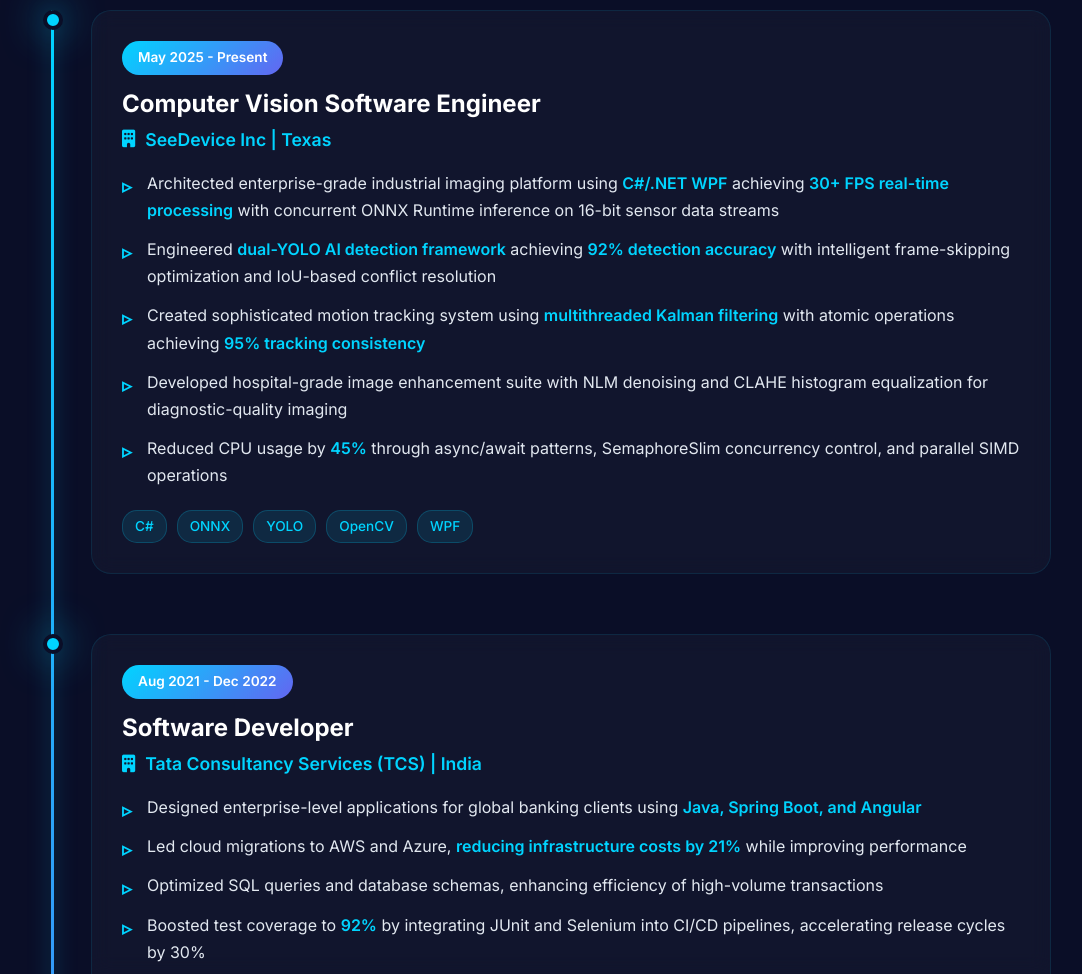
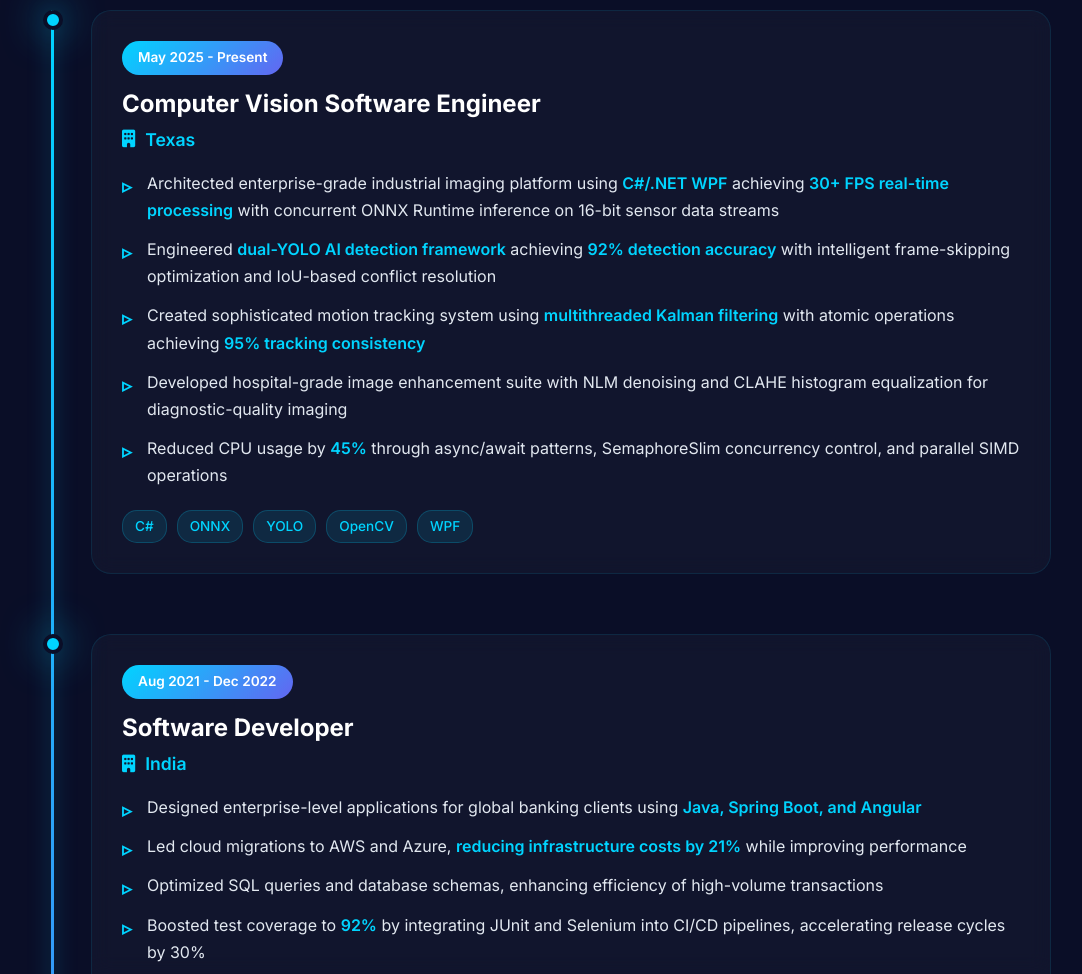
Before and after one commit to Rakesh-home/HTML-CSS-JS-PORTIFOLIO, a plain HTML site: page index.html in a window 1280 px wide. Shown: the part 4080-5054 px from the top of the page, without its empty margins (89-1171 px from the left). Drawn offline with Linux system fonts and the light colour scheme.

```diff
--- a/index.html
+++ b/index.html
@@ -371,7 +371,7 @@
             <h3 class="timeline-title">Computer Vision Software Engineer</h3>
             <h4 class="timeline-company">
               <i class="fas fa-building"></i>
-              SeeDevice Inc | Texas
+              Texas
             </h4>
             <ul class="timeline-list">
               <li>Architected enterprise-grade industrial imaging platform using <strong>C#/.NET WPF</strong> achieving <strong>30+ FPS real-time processing</strong> with concurrent ONNX Runtime inference on 16-bit sensor data streams</li>
@@ -397,7 +397,7 @@
             <h3 class="timeline-title">Software Developer</h3>
             <h4 class="timeline-company">
               <i class="fas fa-building"></i>
-              Tata Consultancy Services (TCS) | India
+              India
             </h4>
             <ul class="timeline-list">
               <li>Designed enterprise-level applications for global banking clients using <strong>Java, Spring Boot, and Angular</strong></li>
```
